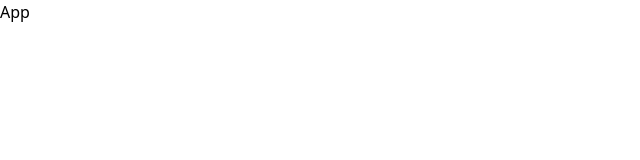
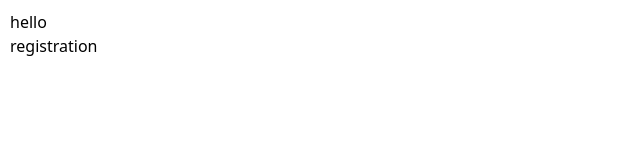
Before and after one commit to muhsina-v/ecommerce, a React (Vite) app in the folder client/: page / in a window 1280 px wide. Shown: the top 160 px of the page, without its empty margins (0-640 px from the left). Built offline with nearby package versions, Linux system fonts and the light colour scheme.

Commit message:
started registration form

```diff
--- a/client/index.html
+++ b/client/index.html
@@ -4,7 +4,7 @@
     <meta charset="UTF-8" />
     <link rel="icon" type="image/svg+xml" />
     <meta name="viewport" content="width=device-width, initial-scale=1.0" />
-    <title>Vite + React</title>
+    <title>Luxeform</title>
   </head>
   <body>
     <div id="root"></div>
--- a/client/src/App.jsx
+++ b/client/src/App.jsx
@@ -1,8 +1,16 @@
 import React from 'react'
-
+import Registration from './components/user/Registration'
 function App() {
   return (
-    <div>App</div>
+    <>
+    <div>
+      <h1 className='text-xl' color={'red-200'}>hello
+        <Registration />
+         </h1>
+
+      </div>
+      </>
+
   )
 }
 
--- /dev/null
+++ b/client/src/components/user/Registration.jsx
@@ -0,0 +1,31 @@
+ import React from 'react'
+ import { useState } from 'react'
+
+function Registration() {
+  const [input,setinput]=useState(
+    {
+      name:"",
+      email:"",
+      password:"",
+      cpassword:"",
+      phone:"",
+      address:"",
+
+    }
+  )
+  function change(e){
+      const {name,value}=e.traget;
+      setinput({...input,[name]:value})
+  }
+
+
+
+  return (
+    <div>registration</div>
+
+
+
+  )
+}
+
+export default Registration
--- a/client/src/index.css
+++ b/client/src/index.css
@@ -1,3 +1,7 @@
 @tailwind base;
 @tailwind components;
 @tailwind utilities;
+
+body{
+    margin:10px
+}
```
Also changed, not shown: client/src/components/user/login.js (added).
